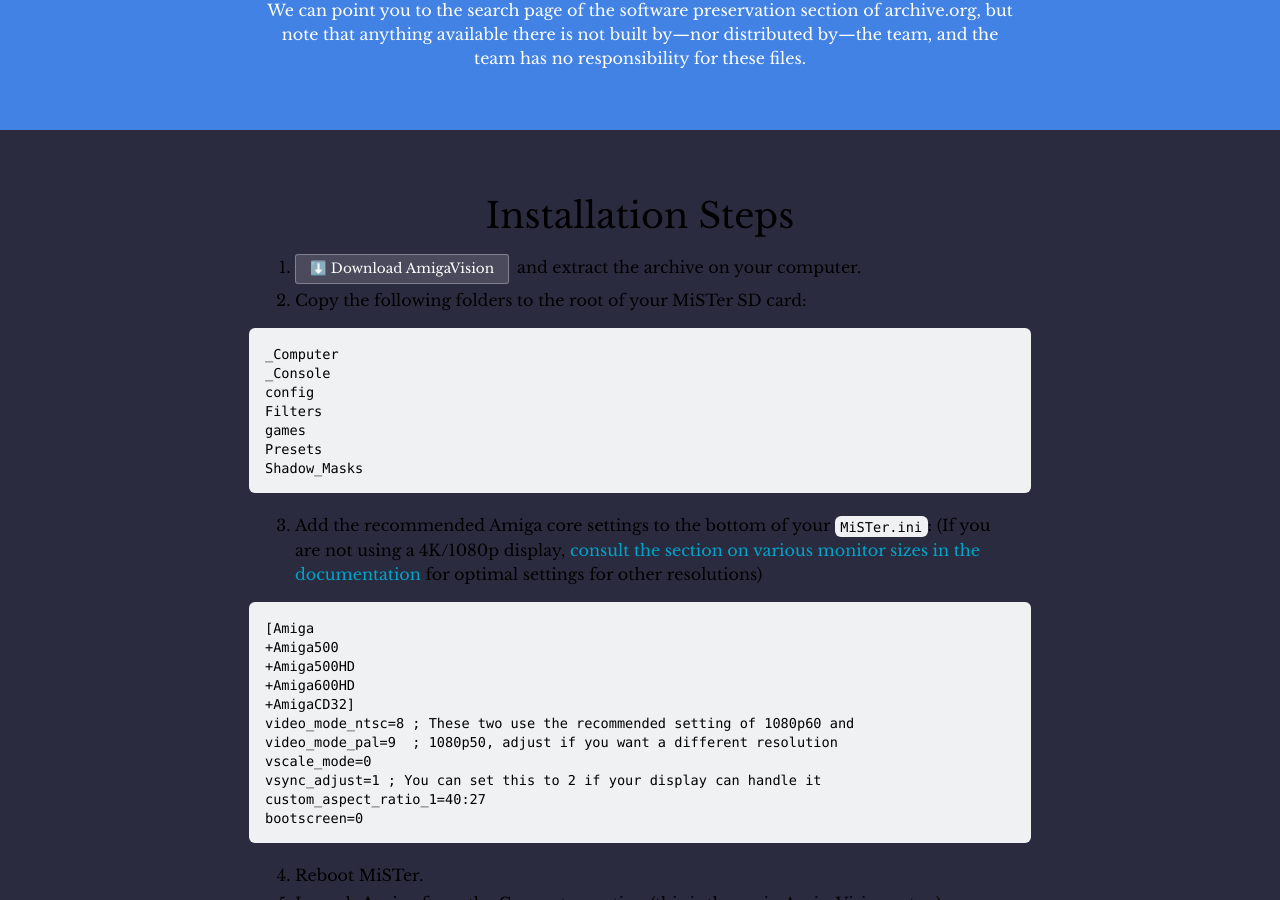
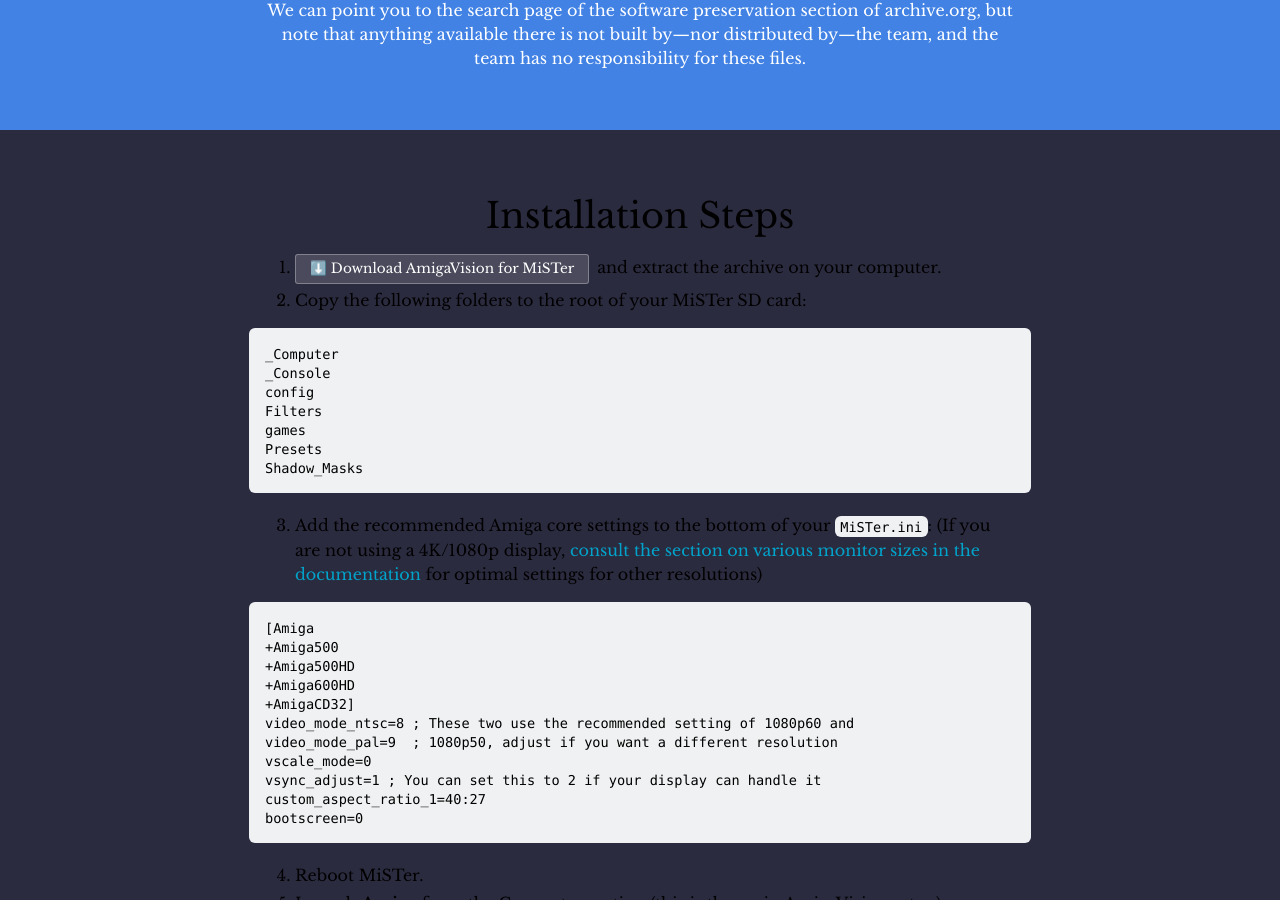
Before and after one commit to amigavision/amigavision.github.io, a Jekyll site: the page built from download/mister.html, in a window 1280 px wide and 900 px high, scrolled down 313 px. Built offline with Jekyll 4.4.1, drawn with Linux system fonts in a browser that asks for light colours.

Commit message:
Update label

```diff
--- a/download/mister.html
+++ b/download/mister.html
@@ -16,7 +16,7 @@
   <div class="text-container">
     <h2>Installation Steps</h2>
     <ol>
-      <li><div class="button alt"><a target="_blank" href="https://archive.org/details/software?query=amigavision+for+mister">⬇️ Download AmigaVision <!--for MiSTer--></a></div>and extract the archive on your computer.</li>
+      <li><div class="button alt"><a target="_blank" href="https://archive.org/details/software?query=amigavision+for+mister">⬇️ Download AmigaVision for MiSTer</a></div>and extract the archive on your computer.</li>
       <li>Copy the following folders to the root of your MiSTer SD card:</li>
     </ol>
     <pre><code>_Computer
```
